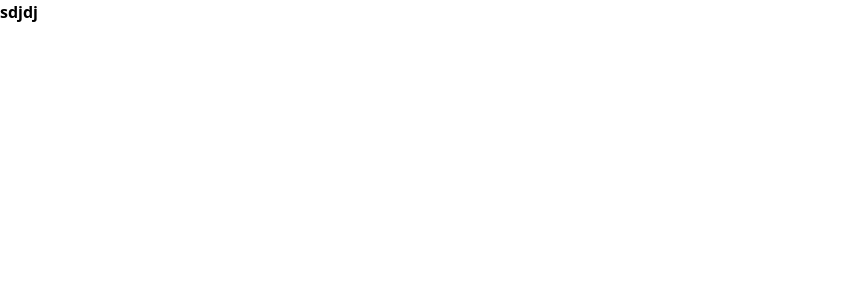
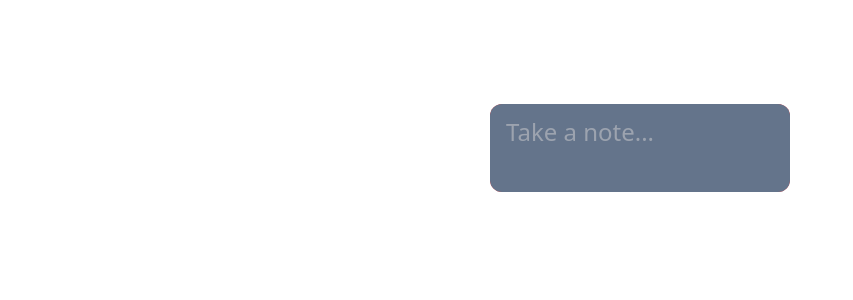
Before and after one commit to Zeroluffs/keeps-clone, a Next.js app: page / in a window 1280 px wide. Shown: the top 300 px of the page, without its empty margins (0-853 px from the left). Built offline with nearby package versions, Linux system fonts and the light colour scheme.

Commit message:
handles box correctly

```diff
--- /dev/null
+++ b/hooks/useAutoSizeTextArea.tsx
@@ -0,0 +1,21 @@
+import { useEffect } from "react";
+
+// Updates the height of a <textarea> when the value changes.
+const useAutosizeTextArea = (
+  textAreaRef: HTMLTextAreaElement | null,
+  value: string
+) => {
+  useEffect(() => {
+    if (textAreaRef) {
+      // We need to reset the height momentarily to get the correct scrollHeight for the textarea
+      textAreaRef.style.height = "0px";
+      const scrollHeight = textAreaRef.scrollHeight;
+
+      // We then set the height directly, outside of the render loop
+      // Trying to set this with state or a ref will product an incorrect value.
+      textAreaRef.style.height = scrollHeight + "px";
+    }
+  }, [textAreaRef, value]);
+};
+
+export default useAutosizeTextArea;
--- /dev/null
+++ b/hooks/useClickOutside.tsx
@@ -0,0 +1,29 @@
+import { useEffect, RefObject } from "react";
+
+type Event = MouseEvent | TouchEvent;
+
+const useClickOutside = <T extends HTMLElement = HTMLElement>(
+  ref: RefObject<T>,
+  handler: (event: Event) => void
+) => {
+  useEffect(() => {
+    const listener = (event: Event) => {
+      const el = ref?.current;
+      if (!el || el.contains((event?.target as Node) || null)) {
+        return;
+      }
+
+      handler(event); // Call the handler only if the click is outside of the element passed.
+    };
+
+    document.addEventListener("mousedown", listener);
+    document.addEventListener("touchstart", listener);
+
+    return () => {
+      document.removeEventListener("mousedown", listener);
+      document.removeEventListener("touchstart", listener);
+    };
+  }, [ref, handler]); // Reload only if ref or handler changes
+};
+
+export default useClickOutside;
--- a/pages/index.tsx
+++ b/pages/index.tsx
@@ -1,11 +1,82 @@
-import Head from 'next/head'
-import Image from 'next/image'
-import styles from '../styles/Home.module.css'
+import Head from "next/head";
+import Image from "next/image";
+import React, { FocusEventHandler, useRef, useState } from "react";
+import useAutosizeTextArea from "../hooks/useAutoSizeTextArea";
+import useClickOutside from "../hooks/useClickOutside";
+import styles from "../styles/Home.module.css";
+import { classNames } from "../utils/JoinClassName";
 
 export default function Home() {
+  const [value, setValue] = useState("");
+  const [title, setTitle] = useState("");
+  const textAreaRef = useRef<HTMLTextAreaElement>(null);
+  const squareBoxRef = useRef<HTMLDivElement>(null);
+
+  const [isActive, setISActive] = useState(false);
+  useAutosizeTextArea(textAreaRef.current, value);
+
+  const handleChange = (evt: React.ChangeEvent<HTMLTextAreaElement>) => {
+    const val = evt.target?.value;
+
+    setValue(val);
+  };
+  const handleTitleChange = (evt: React.ChangeEvent<HTMLInputElement>) => {
+    const val = evt.target?.value;
+
+    setTitle(val);
+  };
+  const onKeyDown = (event: React.KeyboardEvent<HTMLDivElement>) => {
+    if (event.key === "Enter" || event.key === "Escape") {
+      const element = event.target as HTMLDivElement;
+      element.blur();
+    }
+  };
+
+  const clickOutsideHandler = () => {
+    if (title == "" || value == "") {
+      setISActive(false);
+    }
+    if(title != "" && value != ""){
+      setValue("");
+      setTitle("");
+      setISActive(false);
+    }
+  };
+  useClickOutside(squareBoxRef, clickOutsideHandler);
+  const onBlur = (event: any) => {
+    event.preventDefault();
+    if (title != "" && value != "" && event.key != null) {
+      setValue("");
+      setTitle("");
+      setISActive(false);
+    }
+  };
   return (
-    <div >
-    <p className="font-bold">sdjdj</p>
+    <div
+      onClick={() => {
+        setISActive(true);
+      }}
+      className="bg-red-500 w-[300px]   h-auto m-auto flex flex-col justify-center items-center mt-[104px] rounded-xl"
+      onKeyDown={onKeyDown}
+      onBlur={onBlur}
+      ref={squareBoxRef}
+    >
+      <input
+        onChange={handleTitleChange}
+        className={classNames(
+          isActive ? "block" : "hidden",
+          "bg-slate-500 w-[300px] text-2xl   rounded-xl px-[16px] py-[12px] resize-none overflow-x-hidden outline-none appearance-none "
+        )}
+        placeholder="Title"
+        value={title}
+      />
+      <textarea
+        ref={textAreaRef}
+        onChange={handleChange}
+        className="bg-slate-500 w-[300px] text-2xl  h-auto rounded-xl px-[16px] py-[12px] resize-none overflow-x-hidden outline-none appearance-none"
+        placeholder="Take a note..."
+        value={value}
+      />
     </div>
-  )
+  );
 }
--- /dev/null
+++ b/utils/JoinClassName.ts
@@ -0,0 +1,3 @@
+export function classNames(...classes: string[]) {
+    return classes.filter(Boolean).join(" ");
+  }
```
